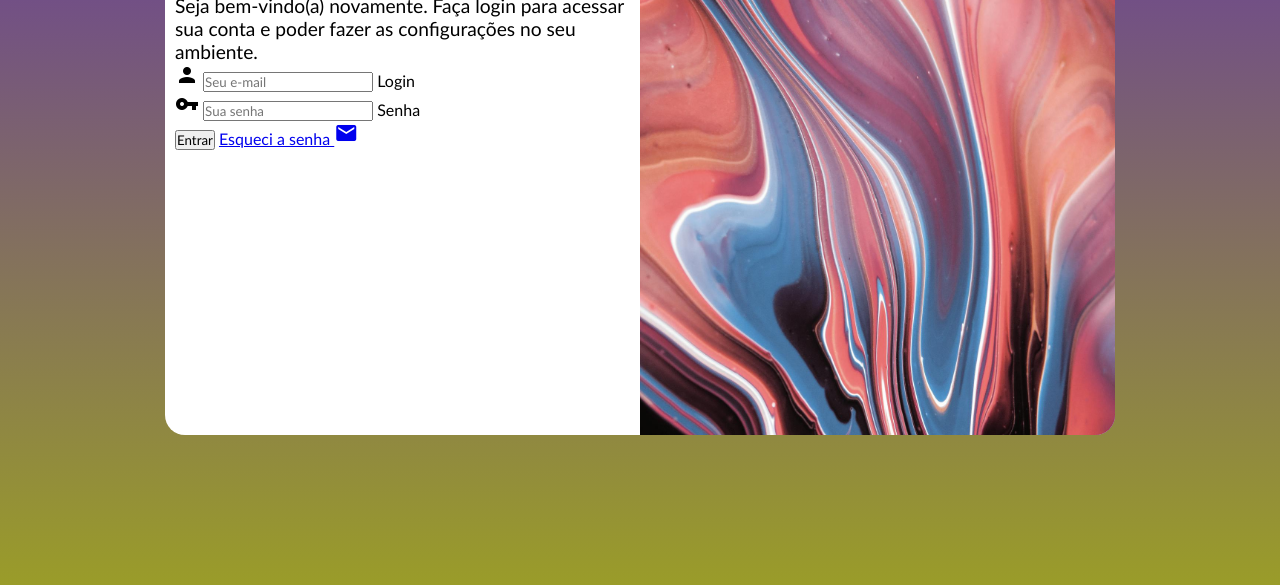
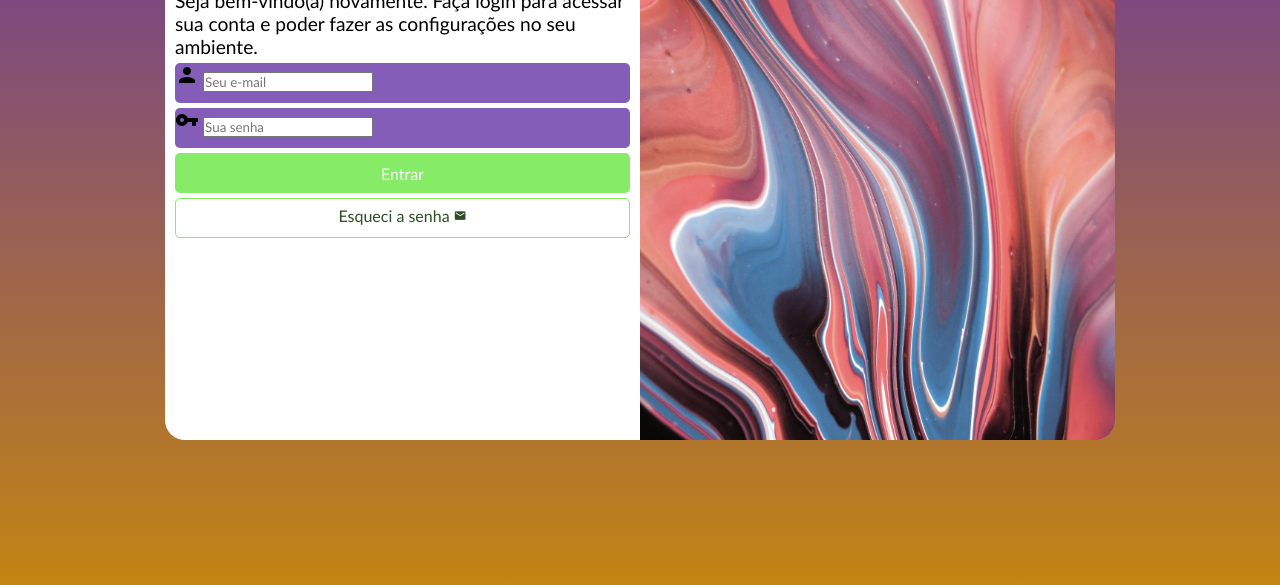
Before and after one commit to PedroWrublak/projeto-login, a plain HTML site: page index.html in a window 1280 px wide. Shown: the part 215-800 px from the top of the page. Drawn offline with Linux system fonts and the light colour scheme.

Commit message:
Adicionada formatação para o formulário

```diff
--- a/estilos/media-query.css
+++ b/estilos/media-query.css
@@ -11,7 +11,7 @@ Grandes telas: acima de 1200px
 
 @media screen and (min-width: 768px) and (max-width: 992px) {
     body {
-        background-image: linear-gradient(to top, #9a9c29, #6232a6c9);
+        background-image: linear-gradient(to top, #c28412, #6232a6c9);
     }
 
     section#login {
@@ -32,7 +32,7 @@ Grandes telas: acima de 1200px
 
 @media screen and (min-width: 992px) {
     body {
-        background-image: linear-gradient(to top, #9a9c29, #6232a6c9);
+        background-image: linear-gradient(to top, #c28412, #6232a6c9);
     }
 
     section#login {
--- a/estilos/style.css
+++ b/estilos/style.css
@@ -2,7 +2,7 @@
 
 /*
     Paleta de cores
-    Amarelo: #9a9c29
+    Laranja: #c28412
     Roxo: #6232a6c9
     Verde:#66e385
 */
@@ -35,7 +35,7 @@ section#login {
 
     background-color: white;
     width: 250px;
-    height: 500px;
+    height: 510px;
     border-radius: 20px;
     box-shadow: 0px 0px 10px, rgba(0, 0, 0, 0.479);
 
@@ -49,7 +49,10 @@ section#login  > div#imagem {
     background-size: cover;
     background-position: left bottom;
     height: 200px;
+}
 
+div#formulario {
+    padding: 10px;
 }
 
 div#formulario > h1 {
@@ -61,14 +64,54 @@ div#formulario > p {
     font-size: 0.8em;
 }
 
-section#login > div#formulario {
-    display: block;
-    padding: 10px;
+div.campo > label {
+    display: none;
 }
 
-section#login form #enter, #rec-senha {
-    background-color: rgb(128, 231, 44);
+form > div.campo {
+    background-color: #6232a6c9;
+    display: block;
+    width: 100%;
+    height: 40px;
+    border-radius: 5px;
+    margin: 5px 0px;
 }
-section#login form #enter:hover, #rec-senha:hover {
-    background-color: rgb(60, 211, 30);
+
+form > input[type=submit] {
+    display: block;
+    font-size: 1em;
+    width: 100%;
+    height: 40px;
+    background-color: #86eb67;
+    color: white;
+    border: none;
+    border-radius: 5px;
+    cursor: pointer;
 }
+
+form > input[type=submit]:hover {
+    background-color: #6ec055;
+}
+
+form > a.botao {
+    display: block;
+    text-align: center;
+    font-size: 1em;
+    width: 100%;
+    height: 40px;
+    padding-top: 7px;
+    margin-top: 5px;
+    background-color: white;
+    color: #2d4d23;
+    border: 1px solid #86eb67;
+    border-radius: 5px;
+    text-decoration: none;
+}
+
+form > a.botao:hover {
+    background-color: #70c258;
+}
+
+form > a.botao > i {
+    font-size: 0.8em;
+}
--- a/index.html
+++ b/index.html
@@ -30,7 +30,7 @@
                         <label for="isenha">Senha</label>
                     </div>
                        <input type="submit" value="Entrar">
-                       <a href="esqueci.html">
+                       <a href="esqueci.html" class="botao">
                         Esqueci a senha <i class="material-icons">mail</i>
                        </a>
                 </form>
```
